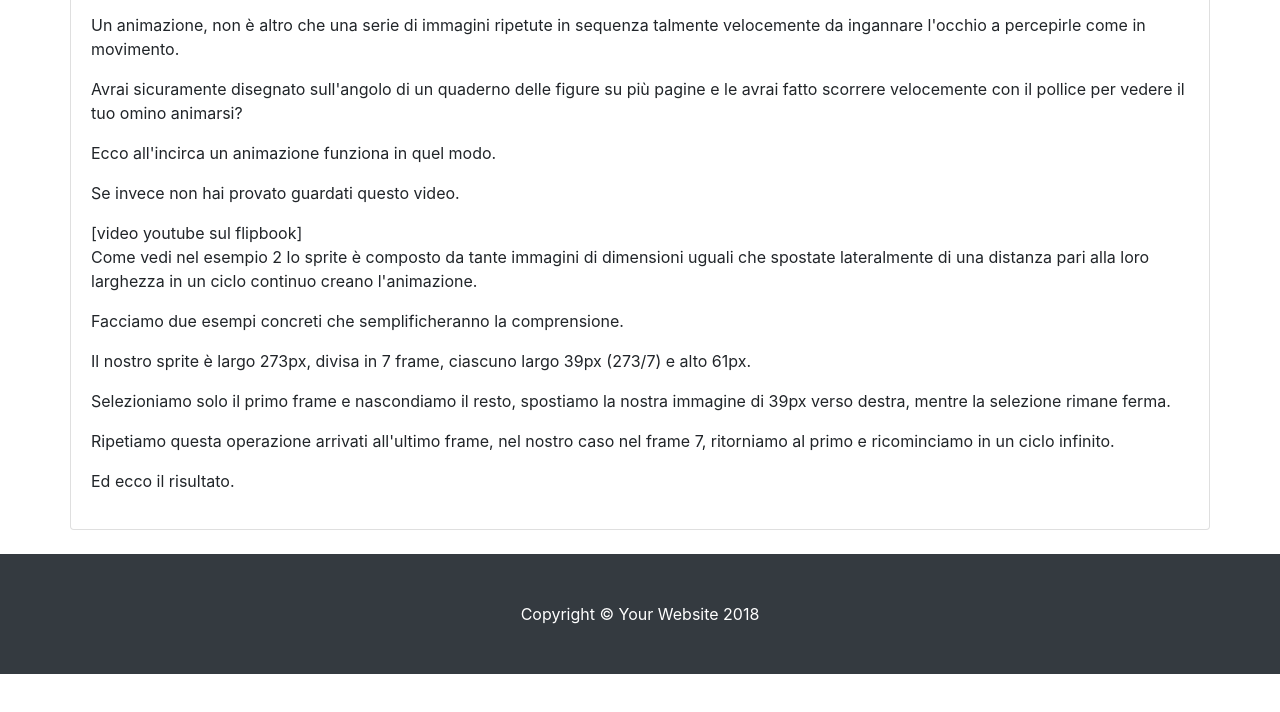
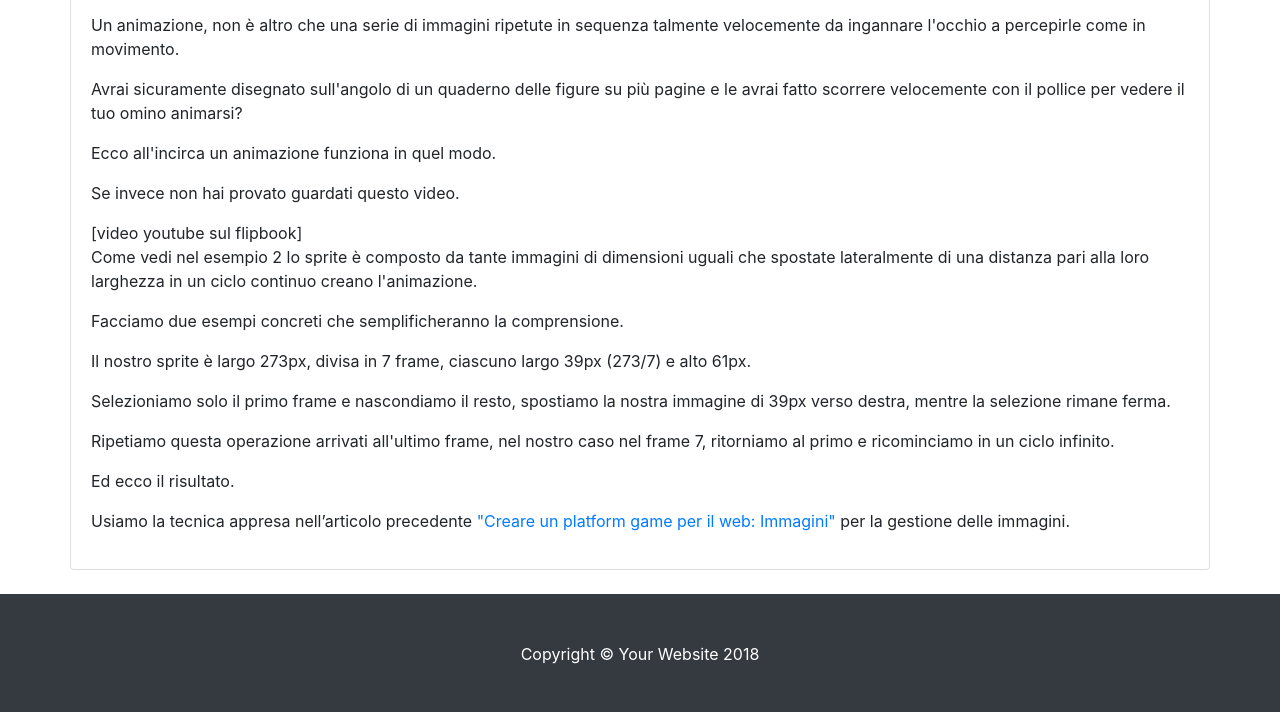
Before and after one commit to camizzilla/webgamemaker, a website: page blog/platform/5-sprite/sprite.platform.html in a window 1280 px wide. Shown: the part 1607-2319 px from the top of the page. Before the commit the page ends 2281 px from the top, so only its background shows below. Drawn offline with Linux system fonts and the light colour scheme; files that its build step writes are made by us from their sources.

Commit message:
sprite 3/4

```diff
--- a/blog/platform/5-sprite/sprite.platform.html
+++ b/blog/platform/5-sprite/sprite.platform.html
@@ -107,6 +107,10 @@
                                 <p>Ed ecco il risultato.</p>
 
                             </div>
+
+                            <div>
+                                <p>Usiamo la tecnica appresa nell’articolo precedente <a href="../4-immagini/immagini.platform.html">"Creare un platform game per il web: Immagini"</a> per la gestione delle immagini.</p>
+                            </div>
                         </div>
                         <!-- card-body -->
 
```
